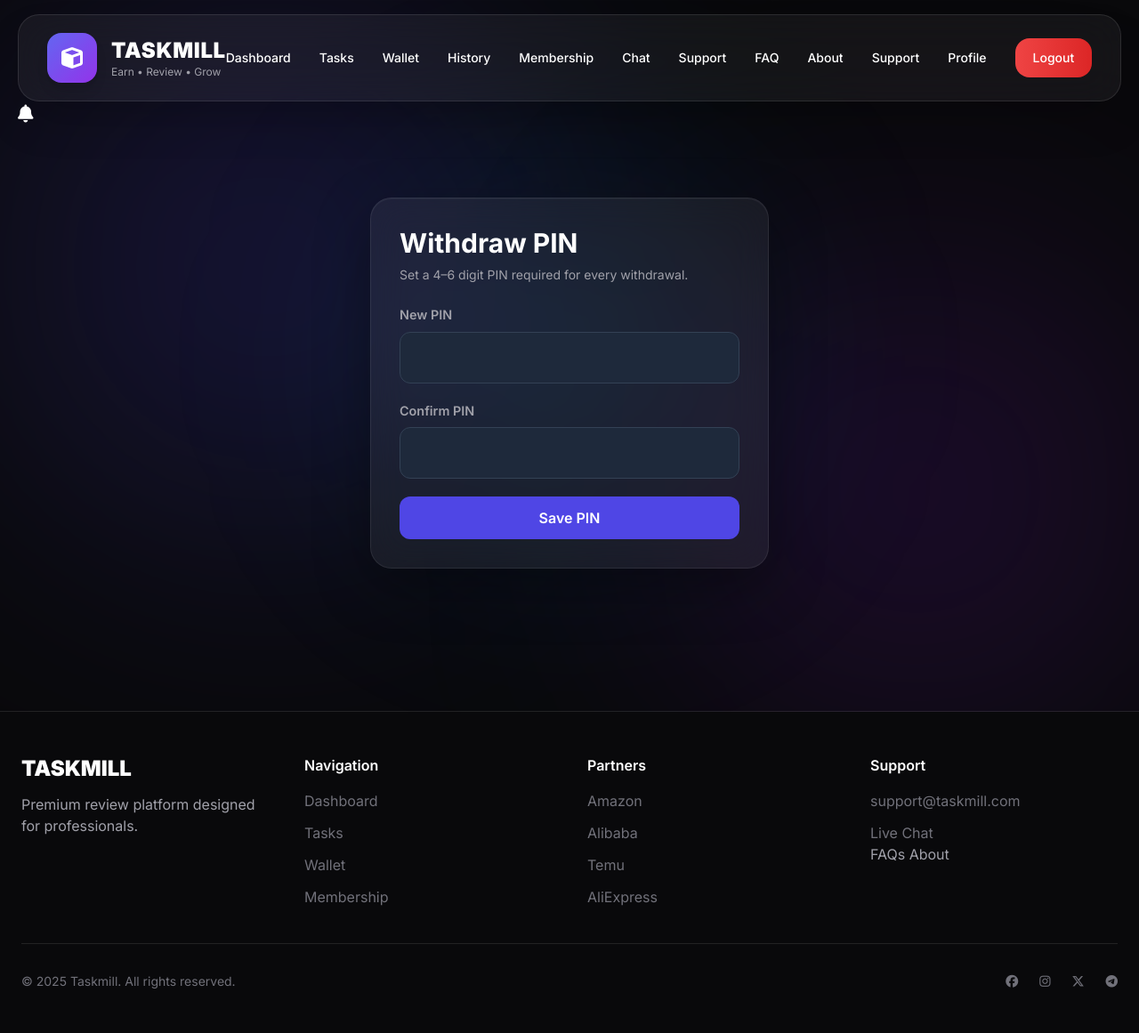
After one commit to ombasi/taskmill, a Flask app: page /profile/withdraw-pin in a window 1280 px wide. The commit adds this page. Shown: the whole page at 89% size. Run offline with Flask 3, Linux system fonts and the light colour scheme; a user stored in the database is signed in; some libraries are stand-ins or nearby versions.

Commit message:
Country select on signup, withdraw PIN, admin PIN reset

```diff
--- a/app.py
+++ b/app.py
@@ -55,16 +55,61 @@ def create_app():
     # Create tables + first-boot seed (no Shell required on Render)
     with app.app_context():
         db.create_all()
+        # Safe add-column for existing DBs (SQLite + Postgres)
+        try:
+            from sqlalchemy import text, inspect
+            insp = inspect(db.engine)
+            cols = [c["name"] for c in insp.get_columns("users")]
+            if "withdraw_pin_hash" not in cols:
+                db.session.execute(text("ALTER TABLE users ADD COLUMN withdraw_pin_hash VARCHAR(255)"))
+                db.session.commit()
+        except Exception as e:
+            print("column ensure:", e)
+            try:
+                db.session.rollback()
+            except Exception:
+                pass
+        # Add columns that create_all will not alter on existing Postgres tables
+        try:
+            from sqlalchemy import text
+            alters = [
+                "ALTER TABLE memberships ADD COLUMN IF NOT EXISTS combo_commission_percent FLOAT DEFAULT 5.0",
+                "ALTER TABLE chat_messages ADD COLUMN IF NOT EXISTS attachment VARCHAR(255)",
+                "ALTER TABLE chat_messages ADD COLUMN IF NOT EXISTS attachment_name VARCHAR(255)",
+                "ALTER TABLE users ADD COLUMN IF NOT EXISTS set2_unlocked BOOLEAN DEFAULT FALSE",
+                "ALTER TABLE users ADD COLUMN IF NOT EXISTS must_change_password BOOLEAN DEFAULT FALSE",
+            ]
+            for sql in alters:
+                try:
+                    db.session.execute(text(sql))
+                except Exception as col_err:
+                    # SQLite may not support IF NOT EXISTS the same way
+                    try:
+                        simple = sql.replace(" IF NOT EXISTS", "")
+                        db.session.execute(text(simple))
+                    except Exception:
+                        pass
+            db.session.commit()
+        except Exception as e:
+            print("Column migrate note:", e)
+            db.session.rollback()
+
         try:
             from models.user import User
-            if User.query.filter_by(is_admin=True).first() is None:
-                print("No admin found — running safe seed...")
+            from models.membership import Membership
+            need_seed = (
+                User.query.filter_by(is_admin=True).first() is None
+                or Membership.query.first() is None
+            )
+            if need_seed:
+                print("Baseline data missing — running safe seed...")
                 from seed import run_safe_seed
                 run_safe_seed()
             else:
-                print("Admin exists — skip auto-seed.")
+                print("Admin + memberships exist — skip auto-seed.")
         except Exception as e:
             print("Auto-seed skipped:", e)
+            db.session.rollback()
 
     # Home
     @app.route("/")
--- a/routes/profile.py
+++ b/routes/profile.py
@@ -1,4 +1,4 @@
-from flask import Blueprint, render_template
+from flask import Blueprint, render_template, request, redirect, url_for, flash
 from flask_login import login_required, current_user
 from models.task import Task
 from models.notification import Notification
@@ -72,3 +72,22 @@ def change_password():
         return redirect(url_for("dashboard.index"))
 
     return render_template("profile/change_password.html")
+
+
+@profile_bp.route("/withdraw-pin", methods=["GET", "POST"])
+@login_required
+def set_withdraw_pin():
+    if request.method == "POST":
+        pin = (request.form.get("pin") or "").strip()
+        confirm = (request.form.get("confirm_pin") or "").strip()
+        if not pin.isdigit() or len(pin) < 4 or len(pin) > 6:
+            flash("PIN must be 4–6 digits.", "danger")
+            return redirect(url_for("profile.set_withdraw_pin"))
+        if pin != confirm:
+            flash("PINs do not match.", "danger")
+            return redirect(url_for("profile.set_withdraw_pin"))
+        current_user.set_withdraw_pin(pin)
+        db.session.commit()
+        flash("Withdraw PIN saved.", "success")
+        return redirect(url_for("wallet.withdraw"))
+    return render_template("profile/withdraw_pin.html")
--- a/templates/admin/user_details.html
+++ b/templates/admin/user_details.html
@@ -287,6 +287,12 @@ document.querySelectorAll(".tab-btn").forEach(function(btn){
                     class="bg-indigo-600 hover:bg-indigo-500 rounded-xl py-3 px-4 font-semibold">
                 Change Membership
             </button>
+            <form method="POST" action="{{ url_for('admin.reset_withdraw_pin', user_id=user.id) }}"
+                  onsubmit="return confirm('Reset withdraw PIN to 1234?');">
+                <button type="submit" class="w-full bg-amber-700 hover:bg-amber-600 px-4 py-3 rounded-xl text-left">
+                    Reset Withdraw PIN
+                </button>
+            </form>
             <form method="POST" action="{{ url_for('admin.reset_password', user_id=user.id) }}">
                 <button type="submit"
                         onclick="return confirm('Reset password to 12345678?')"
--- /dev/null
+++ b/templates/profile/withdraw_pin.html
@@ -0,0 +1,28 @@
+{% extends "base.html" %}
+{% block title %}Withdraw PIN{% endblock %}
+{% block content %}
+<div class="max-w-md mx-auto py-10">
+  <div class="glass rounded-3xl p-8">
+    <h1 class="text-3xl font-bold mb-2">Withdraw PIN</h1>
+    <p class="text-zinc-400 mb-6 text-sm">
+      Set a 4–6 digit PIN required for every withdrawal.
+    </p>
+    <form method="POST" class="space-y-5">
+      <input type="hidden" name="csrf_token" value="{{ csrf_token() }}">
+      <div>
+        <label class="block mb-2">New PIN</label>
+        <input type="password" name="pin" inputmode="numeric" pattern="[0-9]{4,6}"
+               maxlength="6" required class="w-full rounded-xl bg-slate-800 p-4 border border-slate-700">
+      </div>
+      <div>
+        <label class="block mb-2">Confirm PIN</label>
+        <input type="password" name="confirm_pin" inputmode="numeric" pattern="[0-9]{4,6}"
+               maxlength="6" required class="w-full rounded-xl bg-slate-800 p-4 border border-slate-700">
+      </div>
+      <button type="submit" class="w-full bg-indigo-600 hover:bg-indigo-500 rounded-xl py-3 font-semibold">
+        Save PIN
+      </button>
+    </form>
+  </div>
+</div>
+{% endblock %}
```
Also changed, not shown: models/user.py (+17 -0 lines), routes/admin.py (+12 -0 lines), routes/wallet.py (+8 -0 lines), templates/register.html (+22 -6 lines), templates/wallet/withdraw.html (+14 -0 lines), static/uploads/deposits/23e4da4dc75341458c236be53163511e.jpg (added), static/uploads/deposits/4c5cf3bcff6546c2ad8b01383ded3e3f.jpg (added), static/uploads/deposits/7e7d70677403443586975157f73bceb7.png (added).
